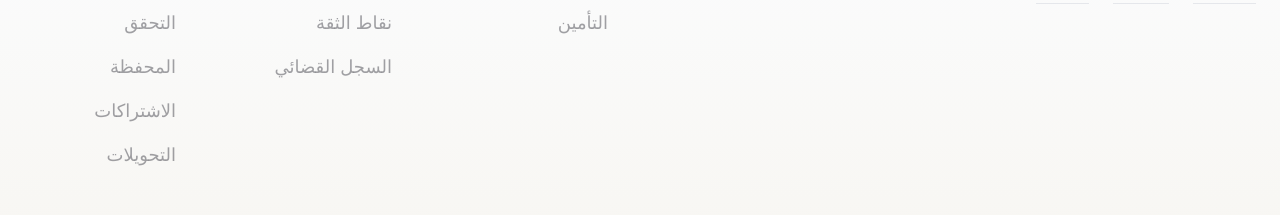
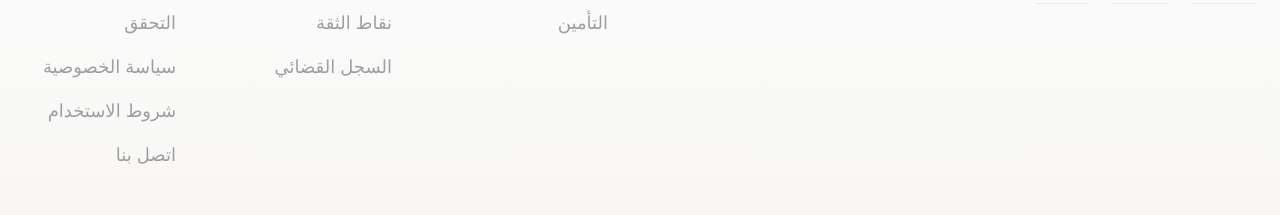
Before and after one commit to Mirxou/ReadyRent_Gala, a Next.js app: page / in a window 1280 px wide. Shown: the part 6303-6518 px from the top of the page. Built offline with nearby package versions, Linux system fonts and the light colour scheme; no server answers.

Commit message:
fix: remove duplicate footer links causing React key error
- Removed /wallet (appeared 3x) and /subscriptions (appeared 2x) duplicates from 'الأخرى' section
- Replaced with unique links: privacy, terms, contact
- All footer href keys are now unique across all 4 columns

```diff
--- a/components/footer.tsx
+++ b/components/footer.tsx
@@ -107,9 +107,9 @@ export function Footer() {
                 { label: 'الأسئلة الشائعة', href: '/faq' },
                 { label: 'المرتجعات', href: '/returns' },
                 { label: 'التحقق', href: '/verification' },
-                { label: 'المحفظة', href: '/wallet' },
-                { label: 'الاشتراكات', href: '/subscriptions' },
-                { label: 'التحويلات', href: '/wallet' },
+                { label: 'سياسة الخصوصية', href: '/privacy' },
+                { label: 'شروط الاستخدام', href: '/terms' },
+                { label: 'اتصل بنا', href: '/contact' },
               ].map((item) => (
                 <li key={item.href}>
                   <Link href={item.href} className="text-lg font-medium text-muted-foreground/60 hover:text-foreground dark:hover:text-white transition-colors">
```
